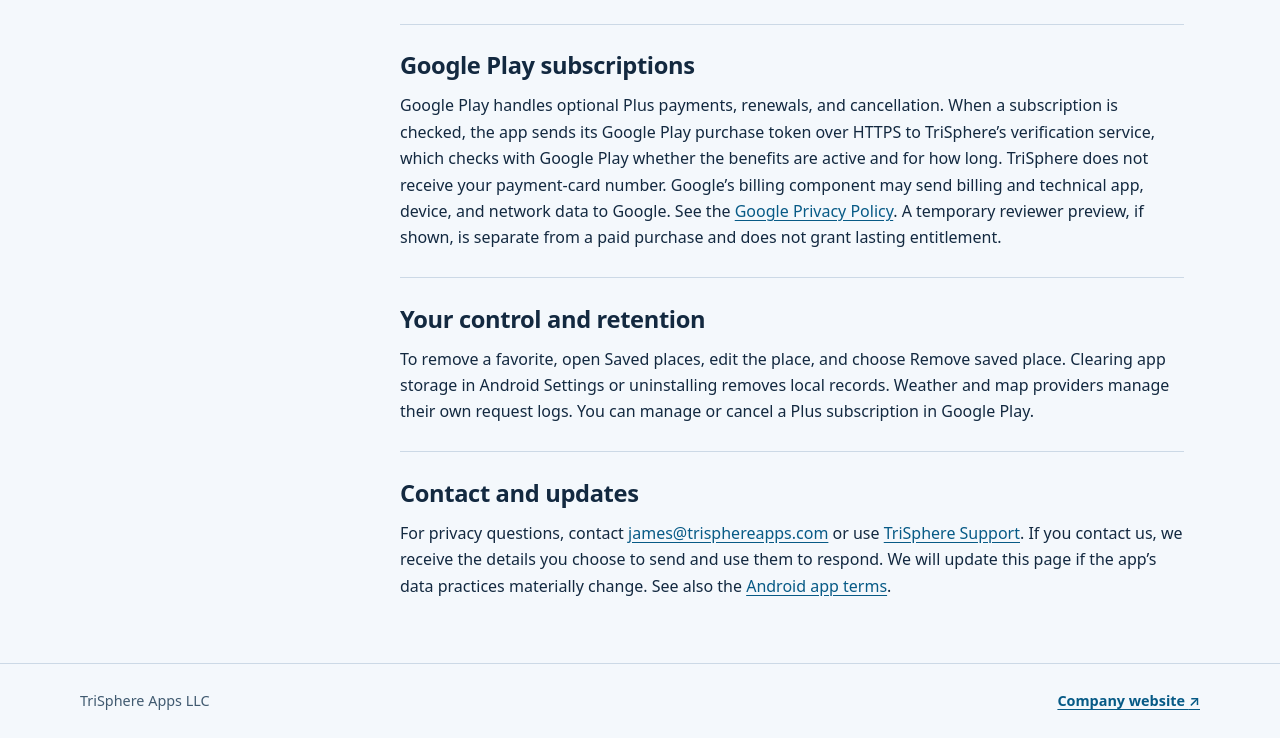
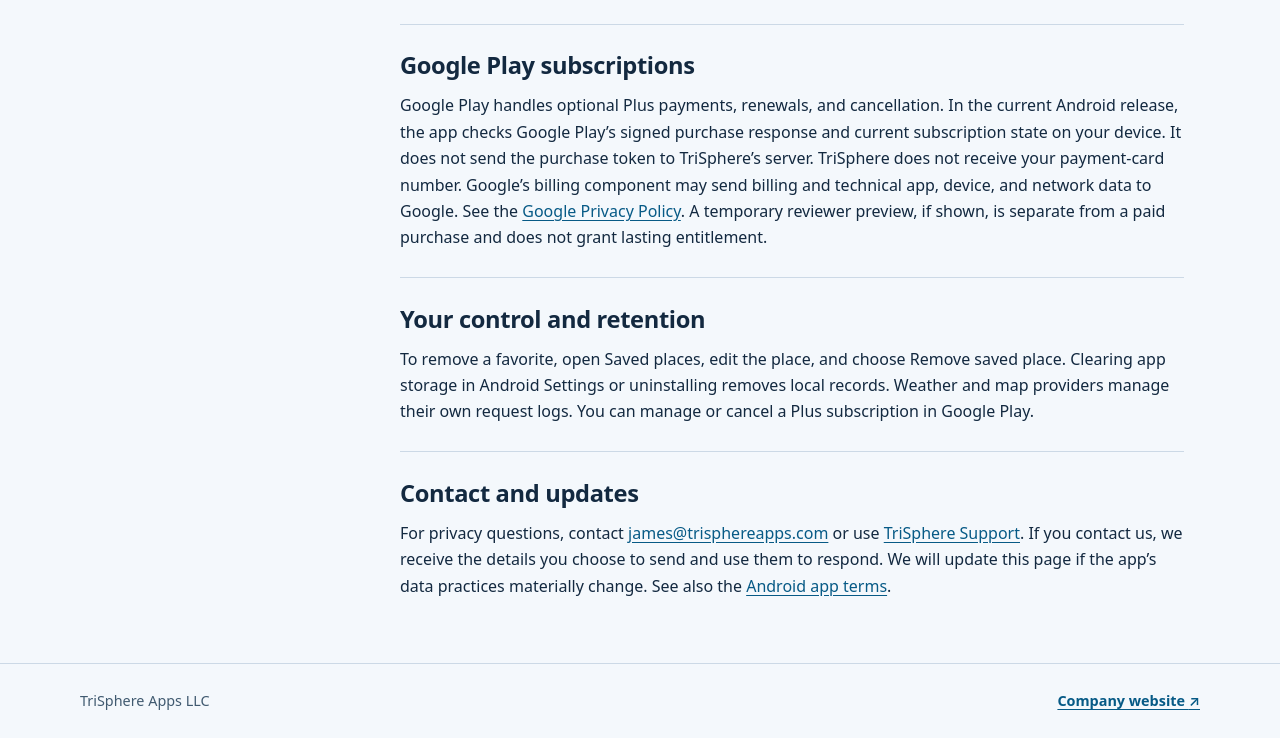
Before and after one commit to TriSphereAppsLLC/trisphere-app-privacy, a plain HTML site: page flood-snow-weather-globe.html in a window 1280 px wide. Shown: the part 1170-1908 px from the top of the page. Drawn offline with Linux system fonts and the light colour scheme.

Commit message:
Correct Weather Globe Android billing privacy

```diff
--- a/flood-snow-weather-globe.html
+++ b/flood-snow-weather-globe.html
@@ -43,7 +43,7 @@
           <p>Favorite names, selected place, map layer, units, clock settings, recent forecast responses, snow-depth readings, and map cache data stay on this device. A name you give a favorite is not sent to TriSphere. These local records help the app show your chosen places and load recent views faster.</p>
         </section>
         <section id="billing"><h2>Google Play subscriptions</h2>
-          <p>Google Play handles optional Plus payments, renewals, and cancellation. When a subscription is checked, the app sends its Google Play purchase token over HTTPS to TriSphere’s verification service, which checks with Google Play whether the benefits are active and for how long. TriSphere does not receive your payment-card number. Google’s billing component may send billing and technical app, device, and network data to Google. See the <a href="https://policies.google.com/privacy">Google Privacy Policy</a>. A temporary reviewer preview, if shown, is separate from a paid purchase and does not grant lasting entitlement.</p>
+          <p>Google Play handles optional Plus payments, renewals, and cancellation. In the current Android release, the app checks Google Play’s signed purchase response and current subscription state on your device. It does not send the purchase token to TriSphere’s server. TriSphere does not receive your payment-card number. Google’s billing component may send billing and technical app, device, and network data to Google. See the <a href="https://policies.google.com/privacy">Google Privacy Policy</a>. A temporary reviewer preview, if shown, is separate from a paid purchase and does not grant lasting entitlement.</p>
         </section>
         <section id="control"><h2>Your control and retention</h2>
           <p>To remove a favorite, open Saved places, edit the place, and choose Remove saved place. Clearing app storage in Android Settings or uninstalling removes local records. Weather and map providers manage their own request logs. You can manage or cancel a Plus subscription in Google Play.</p>
```
